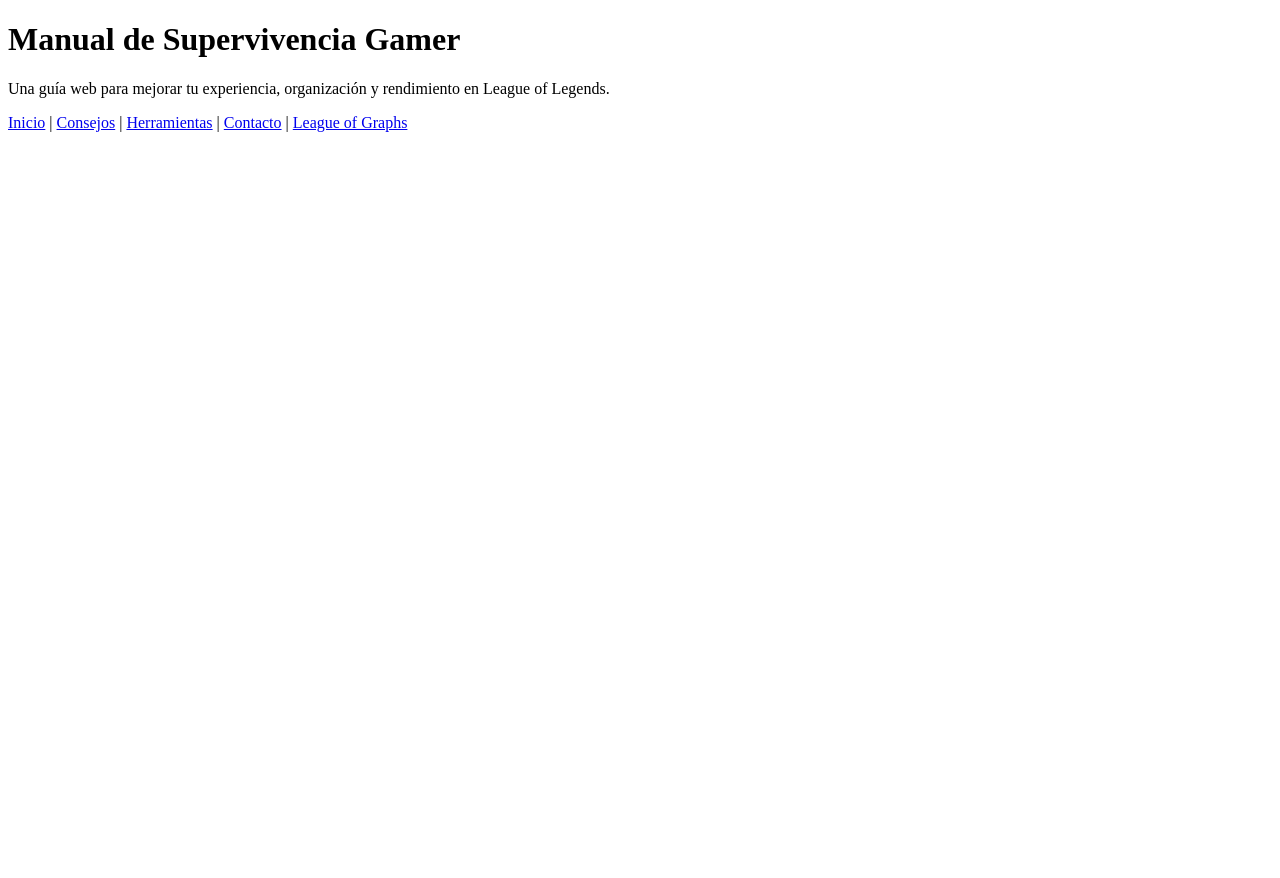
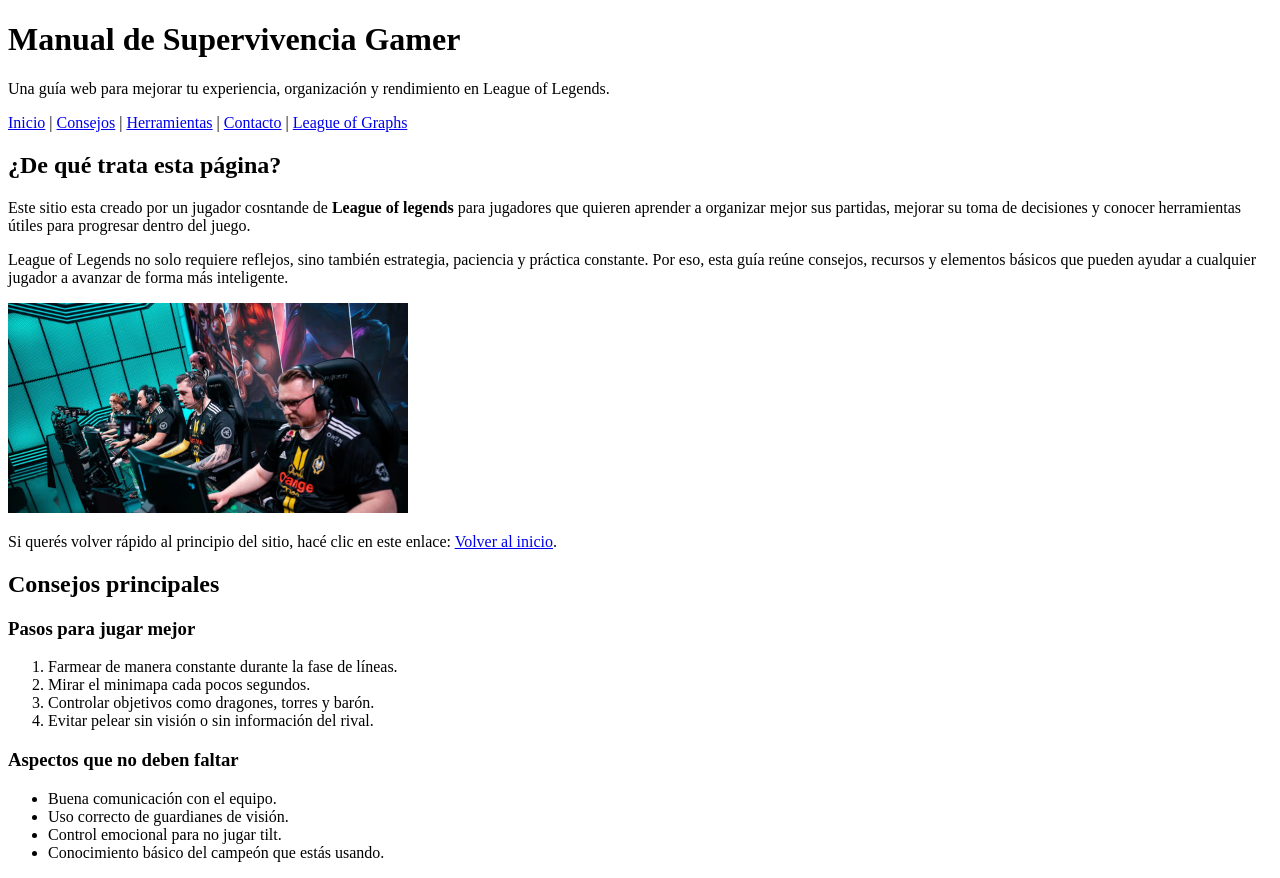
Before and after one commit to JuanCarlosGarcia01/TP_N1, a plain HTML site: page index.html in a window 1280 px wide. Before the commit the page ends 800 px from the top, so only its background shows below. Drawn offline with Linux system fonts and the light colour scheme.

Commit message:
feat: Agregado de la seccion llamada consejos

```diff
--- a/index.html
+++ b/index.html
@@ -18,5 +18,47 @@
         <a href="#contacto">Contacto</a> |
         <a href="https://www.leagueofgraphs.com/es/" target="_blank">League of Graphs</a>
     </nav>
+     <section id="presentacion">
+            <h2>¿De qué trata esta página?</h2>
+            <p>
+                Este sitio esta creado por un jugador cosntande de <strong>League of legends </strong> para jugadores que quieren
+                aprender a organizar mejor sus partidas, mejorar su toma de decisiones y conocer herramientas útiles
+                para progresar dentro del juego.
+            </p>
+            <p>
+                League of Legends no solo requiere reflejos, sino también estrategia, paciencia y práctica constante.
+                Por eso, esta guía reúne consejos, recursos y elementos básicos que pueden ayudar a cualquier jugador
+                a avanzar de forma más inteligente.
+            </p>
+
+            <img src="staff.avif" alt="Jugador observando una partida de League of Legends en la computadora" width="400">
+                <p>
+                    Si querés volver rápido al principio del sitio, hacé clic en este enlace:
+                    <a href="#inicio">Volver al inicio</a>.
+                </p>
+        </section>
+            <section id="consejos">
+                <h2>Consejos principales</h2>
+
+                <article>
+                    <h3>Pasos para jugar mejor</h3>
+                    <ol>
+                        <li>Farmear de manera constante durante la fase de líneas.</li>
+                        <li>Mirar el minimapa cada pocos segundos.</li>
+                        <li>Controlar objetivos como dragones, torres y barón.</li>
+                        <li>Evitar pelear sin visión o sin información del rival.</li>
+                    </ol>
+                </article>
+
+                <article>
+                    <h3>Aspectos que no deben faltar</h3>
+                    <ul>
+                        <li>Buena comunicación con el equipo.</li>
+                        <li>Uso correcto de guardianes de visión.</li>
+                        <li>Control emocional para no jugar tilt.</li>
+                        <li>Conocimiento básico del campeón que estás usando.</li>
+                    </ul>
+                </article>
+            </section>
 </body>
 </html>
```
Also changed, not shown: staff.avif (added).
